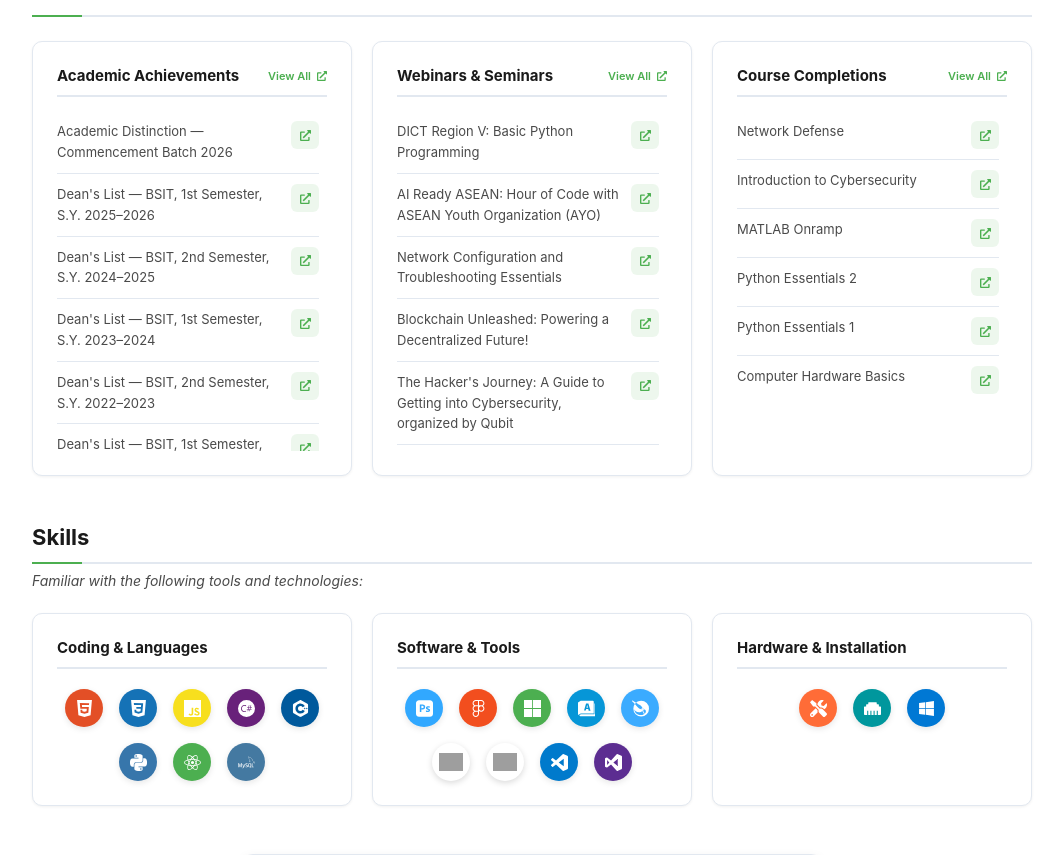
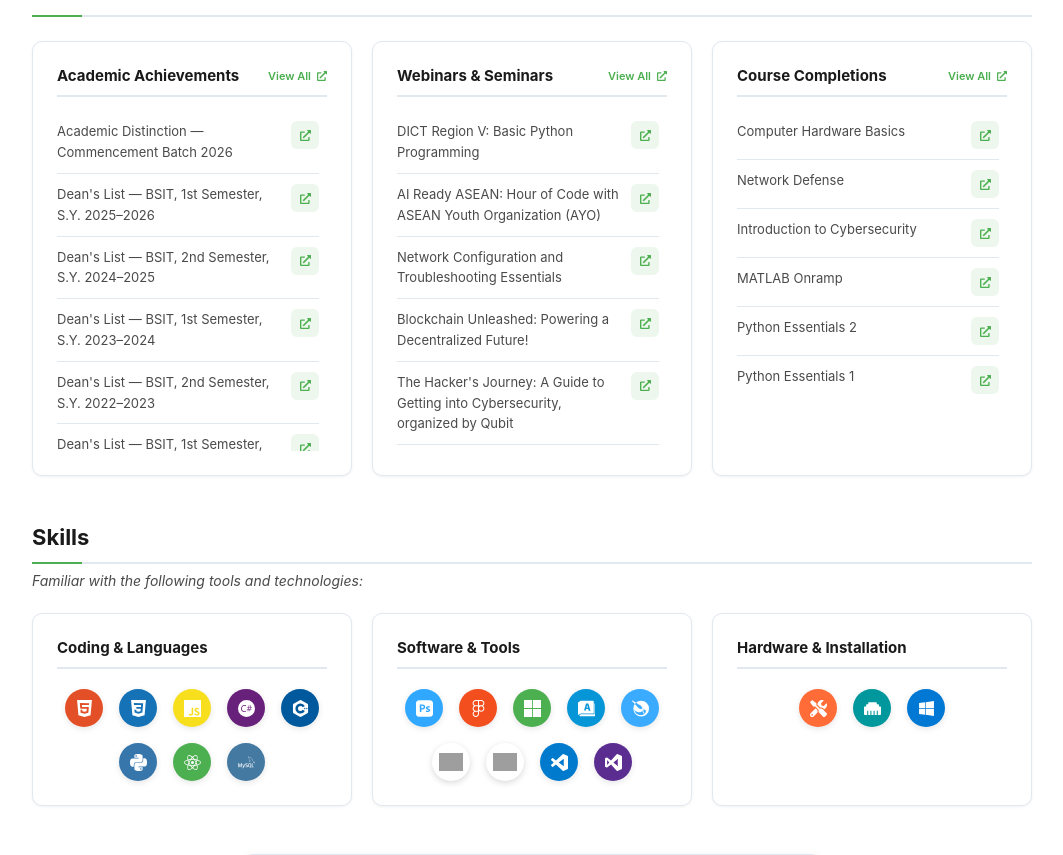
Before and after one commit to PrinceMark13/my-portfolio, a React (Create React App) app: page /my-portfolio/resume in a window 1280 px wide. Shown: the part 903-1758 px from the top of the page, without its empty margins (108-1171 px from the left). Built offline with nearby package versions, Linux system fonts and the light colour scheme; grey boxes are pictures that could not be loaded; the HTML template or start-up script is replaced by a standard one.

Commit message:
Move Computer Hardware Basics to top of Course Completions

```diff
--- a/src/pages/Resume.js
+++ b/src/pages/Resume.js
@@ -64,12 +64,12 @@ const certificates = [
     title: 'Course Completions',
     viewAllPdf: '/certificates/course-completions-all.pdf',
     items: [
+      { text: 'Computer Hardware Basics', pdf: '/certificates/course-completions-all.pdf', page: 6 },
       { text: 'Network Defense', pdf: '/certificates/course-completions-all.pdf', page: 1 },
       { text: 'Introduction to Cybersecurity', pdf: '/certificates/course-completions-all.pdf', page: 2 },
       { text: 'MATLAB Onramp', pdf: '/certificates/course-completions-all.pdf', page: 3 },
       { text: 'Python Essentials 2', pdf: '/certificates/course-completions-all.pdf', page: 4 },
-      { text: 'Python Essentials 1', pdf: '/certificates/course-completions-all.pdf', page: 5 },
-      { text: 'Computer Hardware Basics', pdf: '/certificates/course-completions-all.pdf', page: 6 }
+      { text: 'Python Essentials 1', pdf: '/certificates/course-completions-all.pdf', page: 5 }
     ]
   }
 ];
```
